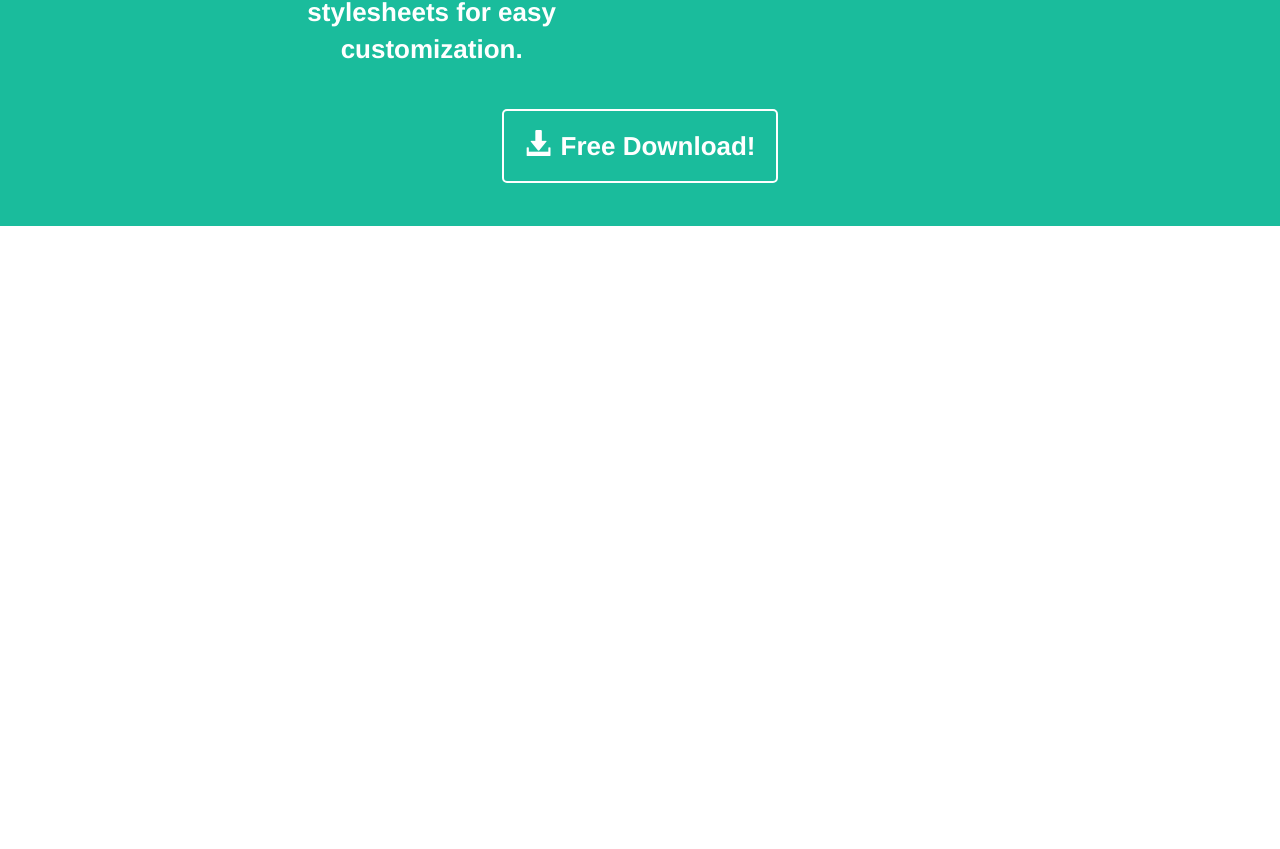
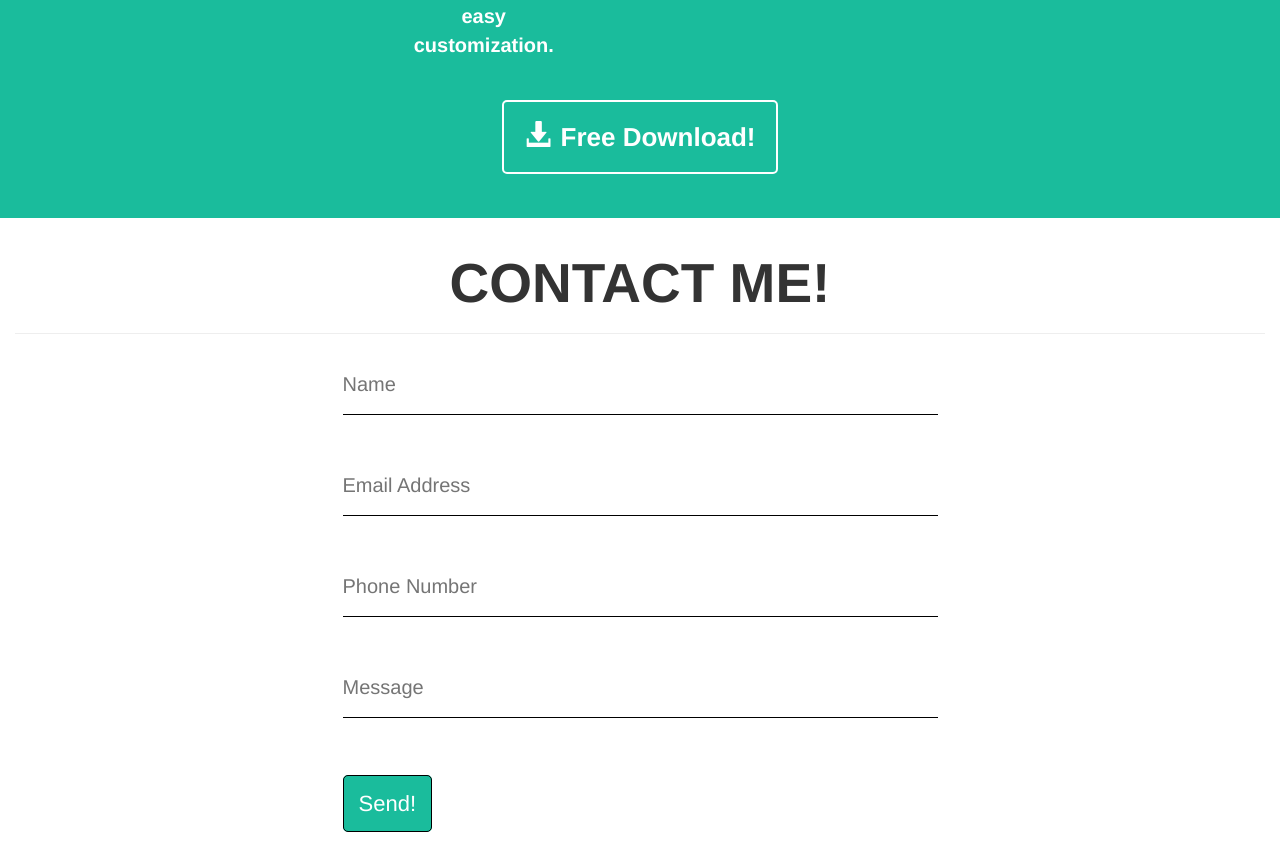
Before and after one commit to ThomasNGit/html-css-bootstrap-freelancer, a plain HTML site: page index.html in a window 1280 px wide. Shown: the part 1794-2643 px from the top of the page. Before the commit the page ends 2020 px from the top, so only its background shows below. Drawn offline with nearby package versions, Linux system fonts and the light colour scheme.

Commit message:
Inserita sezione del form e il suo stile

```diff
--- a/assets/css/style.css
+++ b/assets/css/style.css
@@ -102,7 +102,7 @@
 }
 
 #about p{
-  font-size: 26px;
+  font-size: 20px;
   font-weight: bold;
   text-align: center;
   padding: 50px;
@@ -132,6 +132,43 @@
   text-decoration: none;
 }
 
+/* sezione contact */
+#contact h2{
+  font-weight: bold;
+  text-align: center;
+  padding-top: 15px;
+  font-size: 55px;
+}
+
+/* stile form */
+
+
+.form input{
+  border-bottom: 1px solid #000;
+  line-height: 60px;
+  width: 100%;
+  margin-bottom: 40px;
+  font-size: 20px;
+}
+
+.send{
+  margin: 5% 0;
+}
+
+.send a{
+  font-size: 22px;
+  background-color: #1ABC9C;
+  color: #fff;
+  text-decoration: none;
+  border: 1px solid black;
+  border-radius: 5px;
+  padding: 15px;
+}
+
+.send a:hover{
+  opacity: 0.7;
+}
+
 /* clearfix */
 .row:after{
   content: "";
--- a/index.html
+++ b/index.html
@@ -20,8 +20,8 @@
 
             <ul class="navlist">
               <li><a href="#portfolio">PORTFOLIO</a></li>
-              <li><a href="#">ABOUT</a></li>
-              <li><a href="#">CONTACT</a></li>
+              <li><a href="#about">ABOUT</a></li>
+              <li><a href="#contact">CONTACT</a></li>
             </ul>
 
           </div>
@@ -97,10 +97,10 @@
         <hr>
       </div>
 
-      <div class="col-xs-12 col-md-4 col-md-offset-2">
+      <div class="col-xs-12 col-md-3 col-md-offset-3">
         <p>Freelancer is a free bootstrap theme created by Start Bootstrap. The download includes the complete source files including HTML, CSS, and JavaScript as well as optional SASS stylesheets for easy customization.</p>
       </div>
-      <div class="col-xs-12 col-md-4">
+      <div class="col-xs-12 col-md-3">
         <p>You can create your own custom avatar for the masthead, change the icon in the dividers, and add your email address to the contact form to make it fully functional!</p>
       </div>
 
@@ -112,7 +112,39 @@
       </div>
 
     </div>
+    <!-- sezione contact me -->
+    <div id="contact" class="container-fluid">
 
+      <div class="row">
+
+        <div class="col-xs-12">
+          <h2>CONTACT ME!</h2>
+          <hr>
+        </div>
+
+      </div>
+      <!-- sezione form -->
+      <div class="col-xs 12 col-md-6 col-md-offset-3">
+
+        <form class="form" action="index.html" method="post">
+
+          <input type="text" name="" value="" placeholder="Name">
+
+          <input type="text" name="" value="" placeholder="Email Address">
+
+          <input type="text" name="" value="" placeholder="Phone Number">
+
+          <input type="text" name="" value="" placeholder="Message">
+
+        </form>
+      </div>
+
+      <div class="col-xs-12 col-md-6 col-md-offset-3">
+        <div class="send">
+          <a href="#">Send!</a>
+        </div>
+      </div>
+    </div>
 
   </body>
 </html>
```
